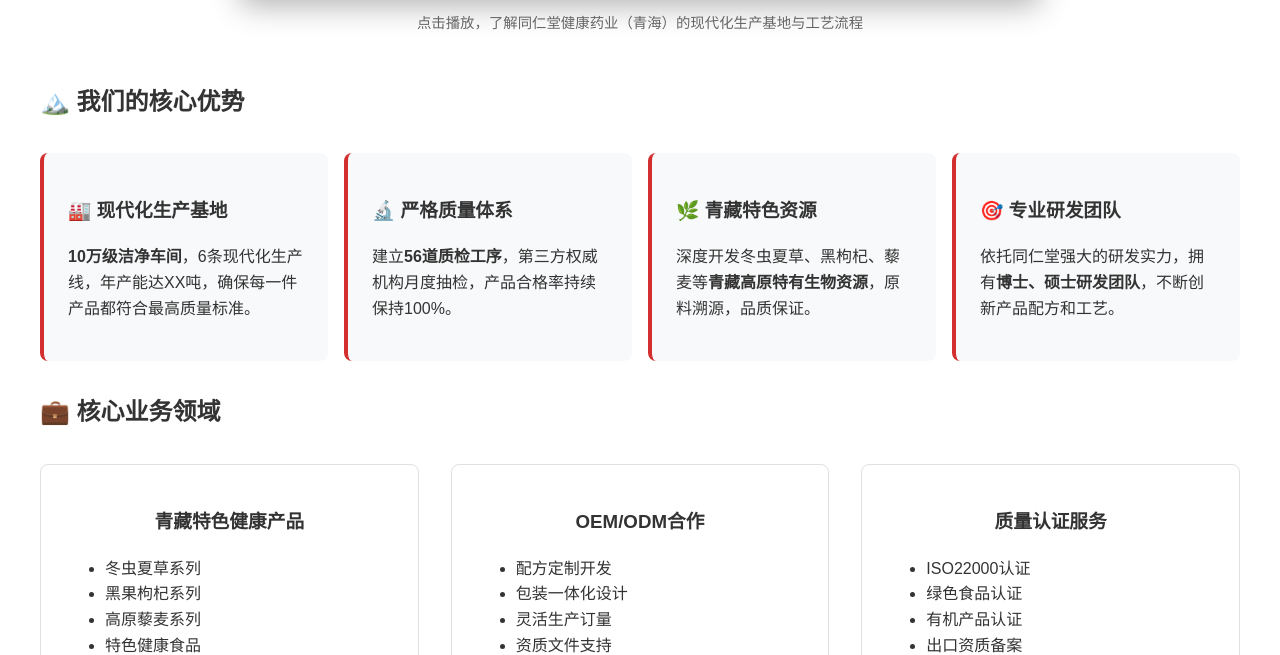
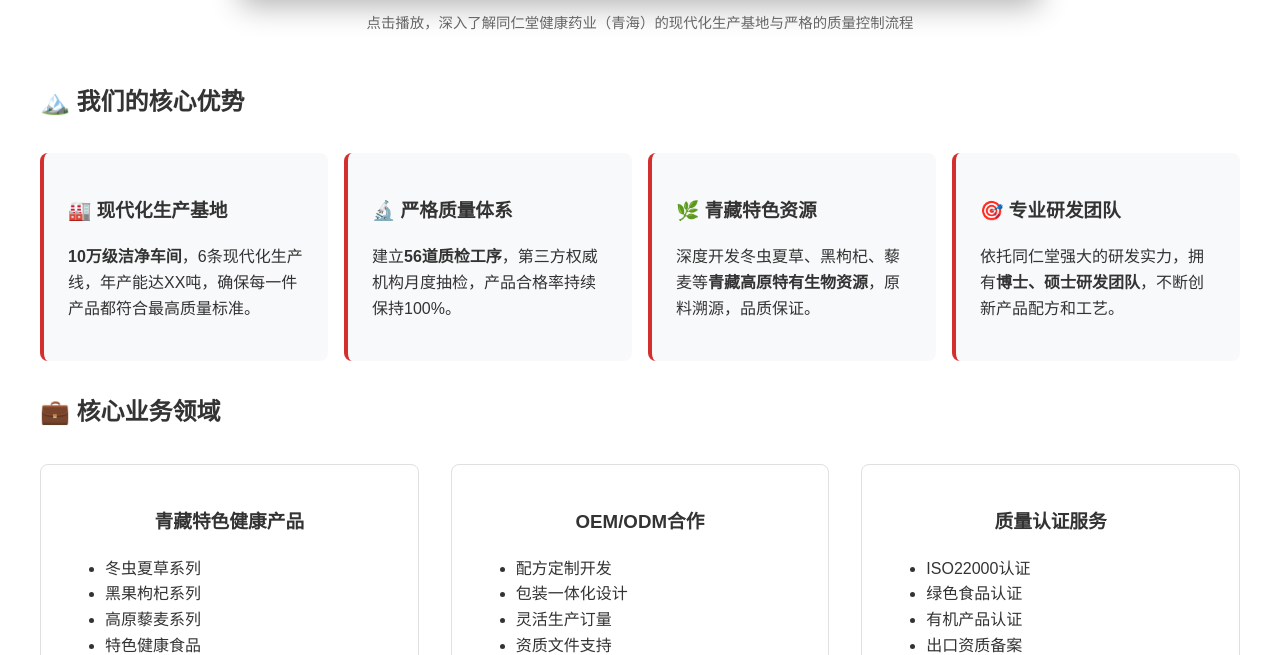
Before and after one commit to hdbuyer/hdbuyer.github.io, a Jekyll site: the page built from index.md, in a window 1280 px wide and 900 px high, scrolled down 907 px, cut to the strip 245-900 px from the top of the window. Built offline with Jekyll 4.4.1, drawn with Linux system fonts in a browser that asks for light colours.

Commit message:
更新 index.md

```diff
--- a/index.md
+++ b/index.md
@@ -14,21 +14,25 @@ title: "首页"
 
 <div style="text-align: center; margin: 3rem 0;">
   <div class="video-container" style="max-width: 800px; margin: 0 auto; background: #000; border-radius: 8px; overflow: hidden; box-shadow: 0 10px 30px rgba(0,0,0,0.3);">
+
+    <!-- 视频播放器 - 请将YOUR_VIDEO_URL替换为实际视频链接 -->
     <video
       controls
       width="100%"
       poster="/assets/images/video-poster.jpg"
       style="display: block;"
     >
-      <source src="/assets/videos/company-intro.mp4" type="video/mp4">
-      <source src="/assets/videos/company-intro.webm" type="video/webm">
-      您的浏览器不支持 HTML5 视频播放，请尝试使用现代浏览器访问。
+      <source src="https://www.tongrentang.com/file/upload/jkqinghai.mp4" type="video/mp4">
+      您的浏览器不支持 HTML5 视频播放。
     </video>
   </div>
+
   <p style="color: #666; margin-top: 1rem; font-size: 0.9rem;">
-    点击播放，了解同仁堂健康药业（青海）的现代化生产基地与工艺流程
+    点击播放，深入了解同仁堂健康药业（青海）的现代化生产基地与严格的质量控制流程
   </p>
 </div>
+
+<!-- 其余页面内容保持不变 -->
 
 ## 🏔️ 我们的核心优势
 <!-- 其余内容保持不变 -->
```
